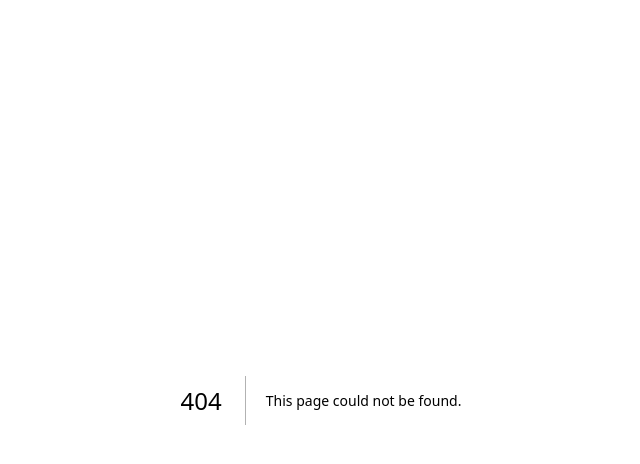
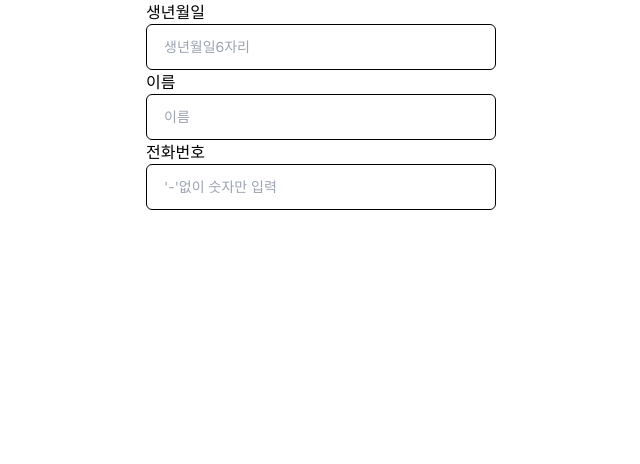
Before and after one commit to Kimsangmook/univSarang, a Next.js app: page /home in a window 1280 px wide. Before the commit this address had no page. Shown: the top 464 px of the page, without its empty margins (319-959 px from the left). Built offline with nearby package versions, Linux system fonts and the light colour scheme.

Commit message:
회원가입

```diff
--- /dev/null
+++ b/src/app/(public)/home/page.tsx
@@ -0,0 +1,12 @@
+import {InputBirthday,InputName,PhoneNumber} from '@/app/components/inputComponents'
+export default function Home() {
+    return (
+      // <MSWProvider>
+      <div className="mx-auto" style={{ width: '350px' }}>
+      <InputBirthday></InputBirthday>
+      <InputName></InputName>
+      <PhoneNumber></PhoneNumber>
+      </div>
+      // </MSWProvider>
+    );
+  }
--- /dev/null
+++ b/src/app/components/inputComponents.tsx
@@ -0,0 +1,50 @@
+// import { Button } from '@/app/ui/button'
+
+export function InputName() {
+  return (
+    <form>
+      <h1>이름</h1>
+      <input
+        className="peer block w-full rounded-md border border-gray-200 py-[12px] px-[17px] text-sm outline-2 placeholder:text-tc-input-500"
+        id="name"
+        type="text"
+        name="name"
+        placeholder="이름"
+        required
+      />
+    </form>
+  );
+}
+
+
+export function InputBirthday() {
+  return (
+    <form>
+      <h1>생년월일</h1>
+      <input
+        className="peer block w-full rounded-md border border-gray-200 py-[12px] px-[17px] text-sm outline-2 placeholder:text-tc-input-500"
+        id="birthday"
+        type="text"
+        name="birthday"
+        placeholder="생년월일6자리"
+        required
+      />
+    </form>
+  );
+}
+
+export function PhoneNumber() {
+  return (
+    <form>
+      <h1>전화번호</h1>
+      <input
+        className="peer block w-full rounded-md border border-gray-200 py-[12px] px-[17px] text-sm outline-2 placeholder:text-tc-input-500"
+        id="birthday"
+        type="text"
+        name="birthday"
+        placeholder="'-'없이 숫자만 입력"
+        required
+      />
+    </form>
+  );
+}
```
Also changed, not shown: src/middleware.ts (+6 -1 lines).
